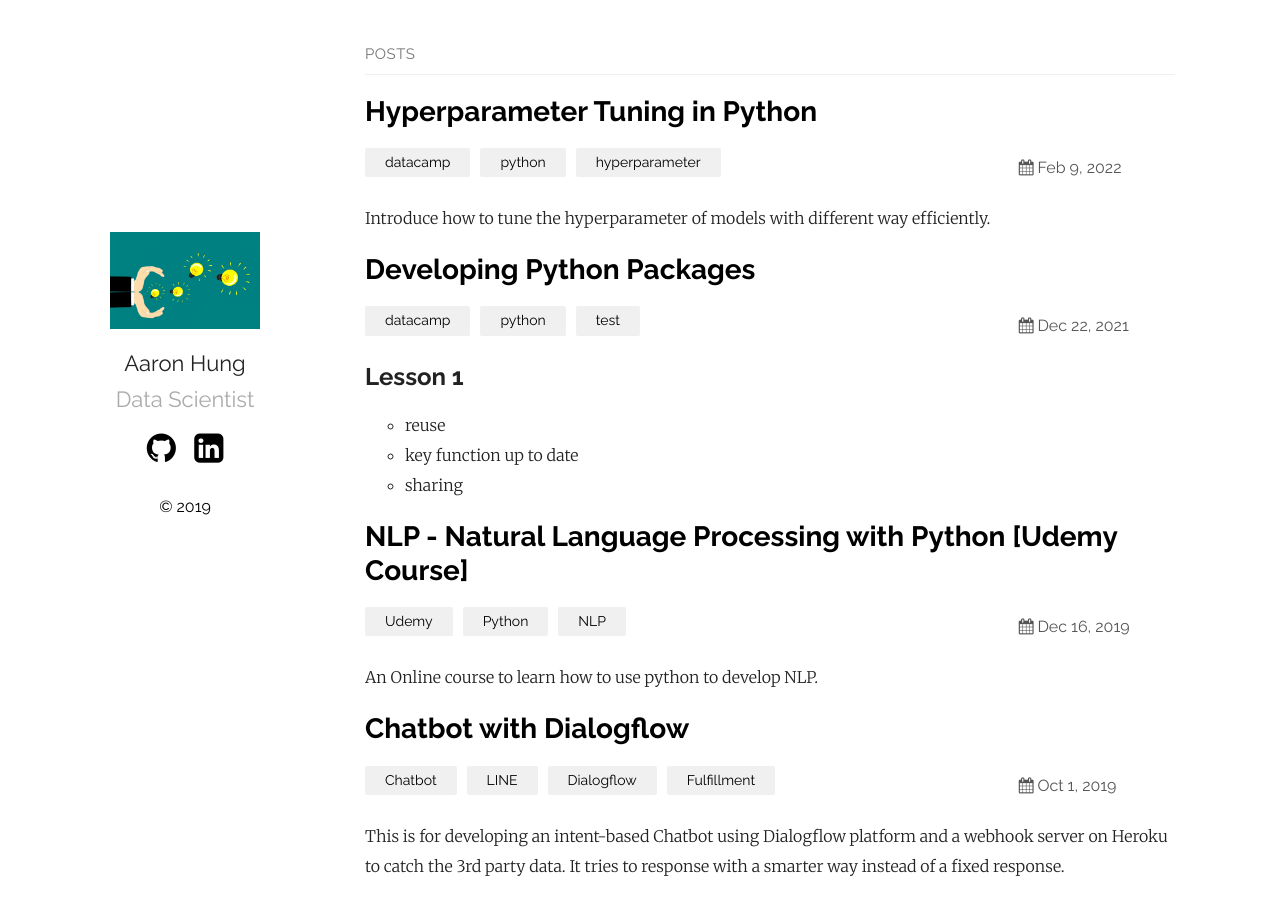
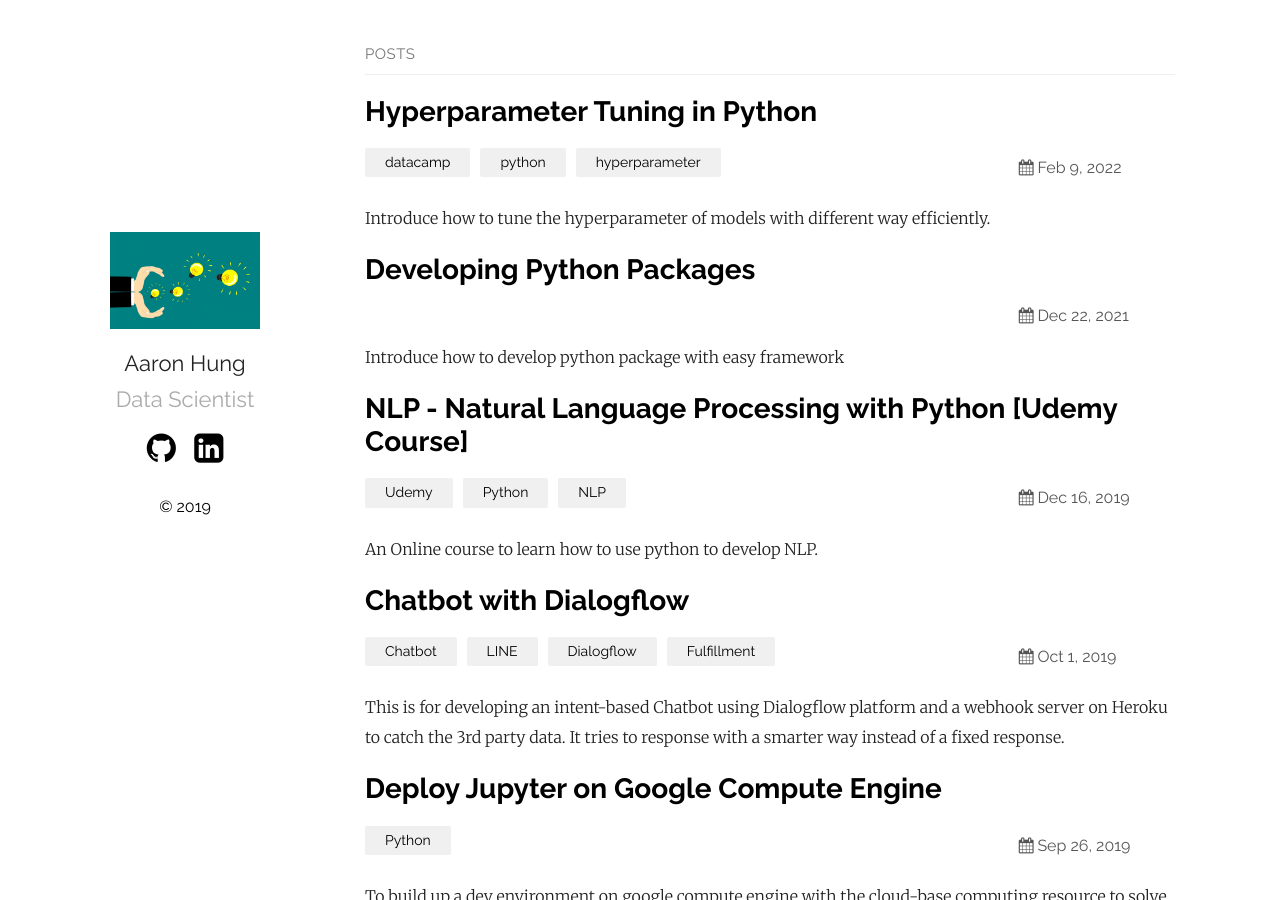
Before and after one commit to aaronhung215/Aaron_BigData-AI, a Jekyll site: the page built from index.md, in a window 1280 px wide and 900 px high. Built offline with Jekyll 4.4.1, drawn with Linux system fonts in a browser that asks for light colours; a file with an impossible date is left out.

Commit message:
introduce

```diff
--- a/_posts/2021-12-22-Developing-Python-Packages.md
+++ b/_posts/2021-12-22-Developing-Python-Packages.md
@@ -3,9 +3,13 @@ layout: post
 title: Developing Python Packages
 date: 2021-12-22
 tags: datacamp, python, test
-categories: datacamp python test
 comments: true
 ---
+
+Introduce how to develop python package with easy framework
+
+# Developing Python Packages
+
 ## Lesson 1
 * reuse
 * key function up to date
```
